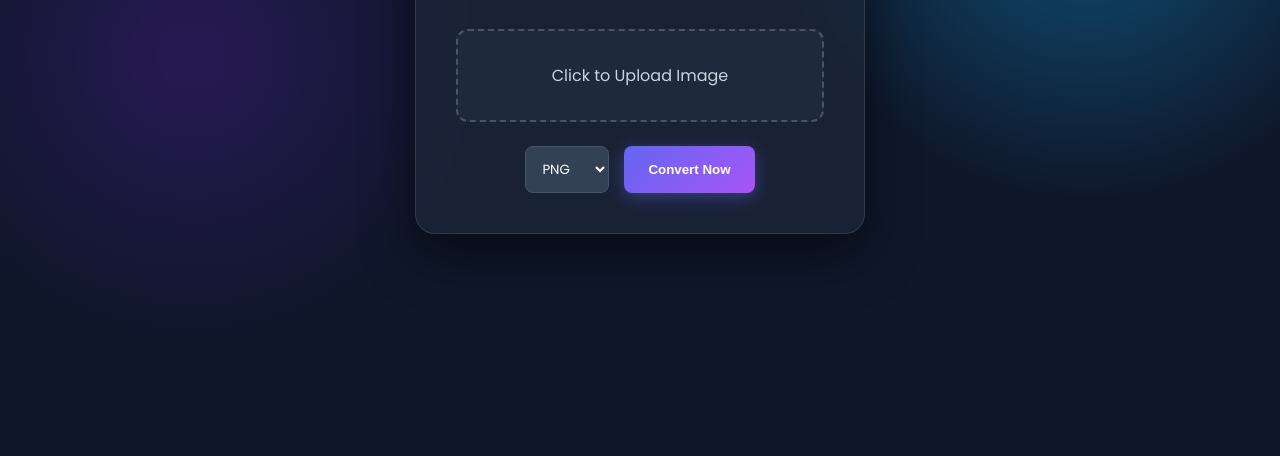
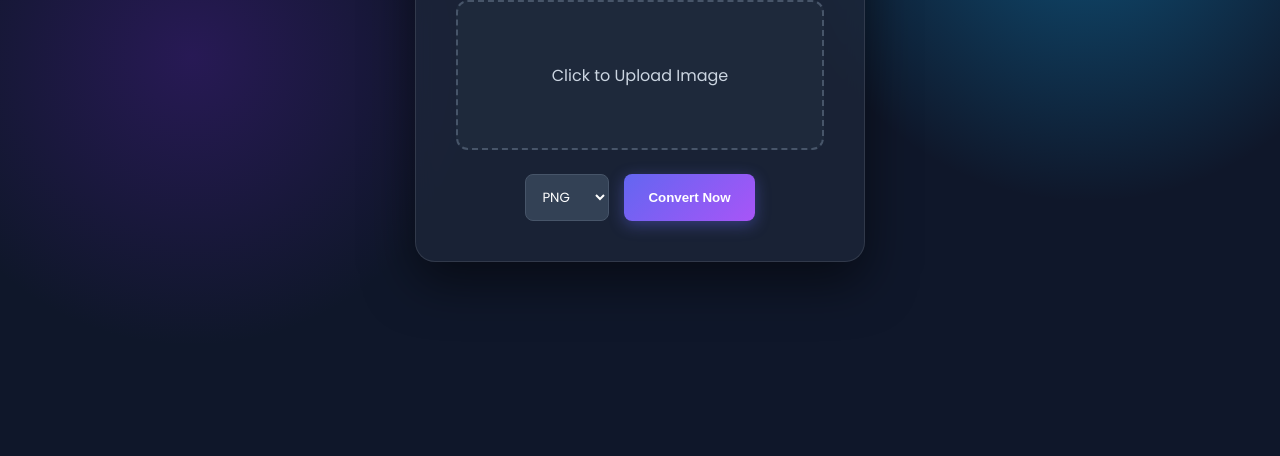
Before and after one commit to Hammerdinnii/Image-Converter, a plain HTML site: page index.html in a window 1280 px wide. Shown: the part 344-800 px from the top of the page. Drawn offline with Linux system fonts and the light colour scheme.

Commit message:
Refactor CSS for layout and styling improvements
Updated styles for the main card container, button, and file input. Added upload preview styling and adjusted layout properties.

```diff
--- a/style.css
+++ b/style.css
@@ -15,6 +15,7 @@ body {
     min-height: 100vh;
     overflow-x: hidden;
     position: relative;
+    padding: 20px;
 }
 
 /* BACKGROUND ACCENTS (The glowing blobs) */
@@ -33,15 +34,15 @@ body {
 
 /* MAIN CARD CONTAINER */
 .container {
-    background: rgba(30, 41, 59, 0.7); /* Semi-transparent dark */
+    background: rgba(30, 41, 59, 0.7);
     padding: 2.5rem;
     border-radius: 20px;
     border: 1px solid rgba(255, 255, 255, 0.1);
     box-shadow: 0 20px 50px rgba(0, 0, 0, 0.5);
-    backdrop-filter: blur(10px); /* Glass effect */
+    backdrop-filter: blur(10px);
     text-align: center;
     max-width: 450px;
-    width: 90%;
+    width: 100%;
     animation: fadeIn 0.8s ease-out;
 }
 
@@ -80,10 +81,15 @@ p {
 .file-custom-label {
     background: #1e293b;
     border: 2px dashed #475569;
-    padding: 2rem;
+    padding: 1rem;
     border-radius: 12px;
     transition: all 0.3s ease;
     color: #cbd5e1;
+    display: flex;
+    flex-direction: column;
+    align-items: center;
+    justify-content: center;
+    min-height: 150px;
 }
 
 /* Highlight border when hovering over input */
@@ -91,6 +97,16 @@ p {
     border-color: #6366f1;
     background: #253046;
     color: #fff;
+}
+
+/* Upload Preview Styling */
+#sourcePreview {
+    max-width: 100%;
+    max-height: 180px;
+    border-radius: 8px;
+    margin-top: 10px;
+    box-shadow: 0 4px 10px rgba(0,0,0,0.2);
+    object-fit: contain;
 }
 
 /* CONTROLS ROW */
@@ -162,7 +178,7 @@ h3 {
     color: white;
     padding: 12px 30px;
     text-decoration: none;
-    border-radius: 50px; /* Pill shape */
+    border-radius: 50px;
     font-weight: bold;
     box-shadow: 0 4px 15px rgba(16, 185, 129, 0.4);
     transition: all 0.3s ease;
```
